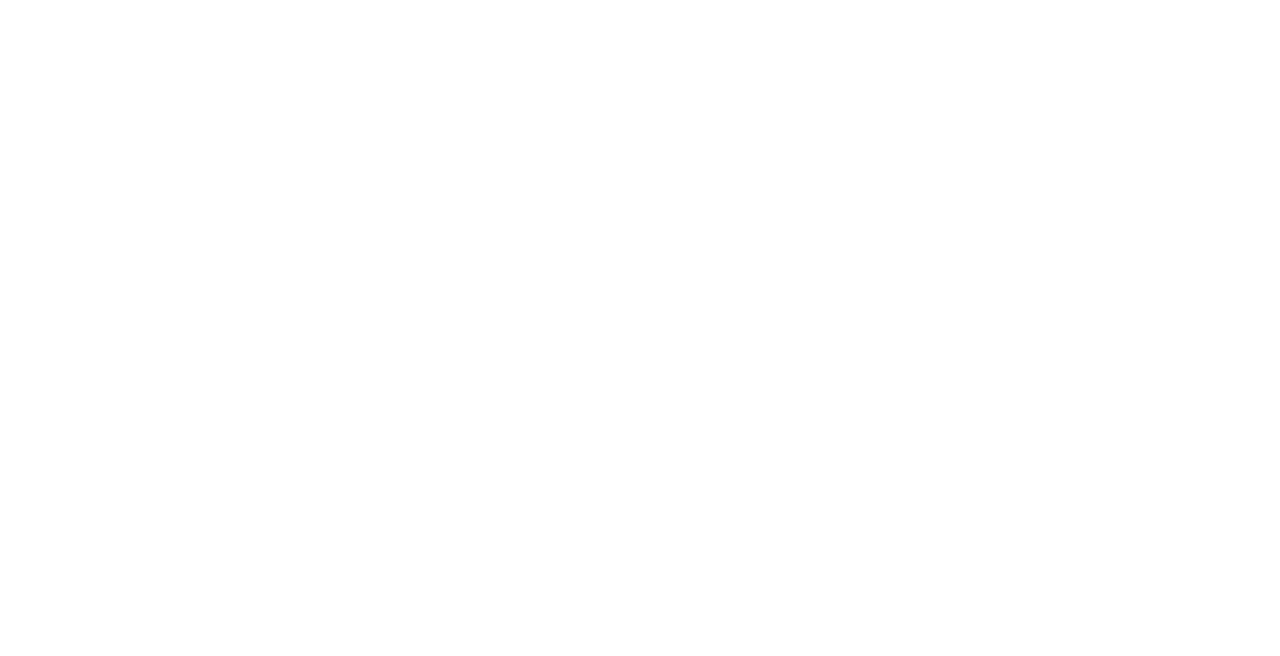
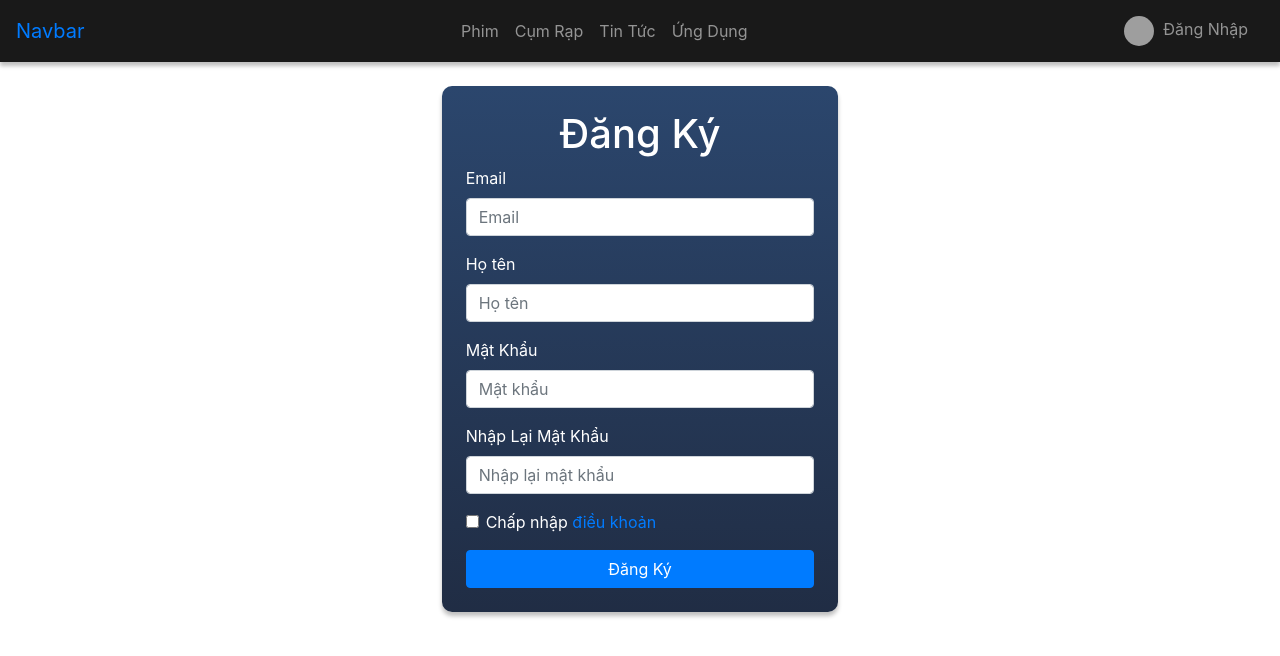
Before and after one commit to HoangTrieu2803/DoAnChuyenNganh, a React (Create React App) app: page /signup in a window 1280 px wide. Shown: the top 656 px of the page. Built offline with nearby package versions, Linux system fonts and the light colour scheme; grey boxes are pictures that could not be loaded.

Commit message:
giao dien trang dang ky va dang nhap

```diff
--- /dev/null
+++ b/src/containers/HomeTemplate/Components/HomeNavbar/index.css
@@ -0,0 +1,34 @@
+.navbar{
+    box-shadow: 0px 4px 4px rgba(0, 0, 0, 0.25);
+    background-color:  rgba(0,0,0,.9);
+}
+
+.navbar ul li a{
+    color:rgb(148 148 148);
+}
+
+.navbar ul li a:hover{
+    color:rgb(96 197 239);
+}
+
+.center {
+    display: flex;
+    justify-content: right;
+    margin: 0 auto;
+}
+
+.login{
+    color: inherit;
+    color:rgb(148 148 148);
+}
+
+.login:hover{
+    color: inherit;
+    color:rgb(148 148 148);
+}
+
+.login_img{
+    width: 30px;
+    height: 30px;
+    border-radius: 50px;
+}
--- a/src/containers/HomeTemplate/Components/HomeNavbar/index.js
+++ b/src/containers/HomeTemplate/Components/HomeNavbar/index.js
@@ -1,8 +1,10 @@
 import React from "react";
+import './index.css'
+
 export default function HomeNavbar() {
   return (
     <div>
-      <nav className="navbar navbar-expand-lg navbar-light bg-light">
+      <nav className="navbar navbar-expand-lg">
         <a className="navbar-brand" href={"/"}>
           Navbar
         </a>
@@ -18,23 +20,34 @@
           <span className="navbar-toggler-icon" />
         </button>
         <div className="collapse navbar-collapse" id="navbarSupportedContent">
-          <ul className="navbar-nav mr-auto">
-            <li className="nav-item active">
+          <ul className="navbar-nav mr-auto center">
+            <li className="nav-item">
               <a className="nav-link" href="#">
-                Home <span className="sr-only">(current)</span>
+                Phim <span className="sr-only">(current)</span>
               </a>
             </li>
             <li className="nav-item">
               <a className="nav-link" href="#">
-                Link
+                Cụm Rạp <span className="sr-only">(current)</span>
               </a>
             </li>
             <li className="nav-item">
-              <a className="nav-link" href={"/login"}>
-                Login
+              <a className="nav-link" href="#">
+                Tin Tức <span className="sr-only">(current)</span>
+              </a>
+            </li>
+            <li className="nav-item">
+              <a className="nav-link" href="#">
+                Ứng Dụng
               </a>
             </li>
           </ul>
+          <div>
+            <a className="nav-link login" href={"/login"}  >
+            <img className="login_img" src="https://i.ibb.co/PCjW83Y/avt.png" alt="user"/>
+              &nbsp; Đăng Nhập
+            </a>
+          </div>
         </div>
       </nav>
     </div>
--- /dev/null
+++ b/src/containers/HomeTemplate/Login/index.css
@@ -0,0 +1,16 @@
+.container .loginForm{
+    background: linear-gradient(180deg,rgba(20,50,93,.9),rgba(8,22,48,.9));
+    box-shadow: 0px 4px 4px rgba(0, 0, 0, 0.25);
+    border-radius: 10px;
+    animation-name: slidedown;
+    animation-duration: 1.5s;
+}
+
+@keyframes slidedown {
+    0% {
+        transform: translateY(-200px);
+    }
+    100% {
+        transform: translateY(0);
+    }
+}
--- a/src/containers/HomeTemplate/Login/index.js
+++ b/src/containers/HomeTemplate/Login/index.js
@@ -1,25 +1,46 @@
-import React from 'react'
+import React from "react";
+import './index.css'
 
 export default function Login() {
   return (
-    <div>
+    <div className="container col-4 mt-4 text-white ">
+      <div className="loginForm py-4 px-4">
+        <h1 className="text-center">
+          <stroke>Đăng Nhập</stroke>
+        </h1>
+        <small>
+          <i>Đăng nhập để được nhiều ưu đãi, mua vé và bảo mật thông tin!</i>
+        </small>
         <form>
           <div className="form-group">
-    <label htmlFor="exampleInputEmail1">Email address</label>
-    <input type="email" className="form-control" id="exampleInputEmail1" aria-describedby="emailHelp" />
-    <small id="emailHelp" className="form-text text-muted">We'll never share your email with anyone else.</small>
+            <label htmlFor="exampleInputEmail1">Email</label>
+            <input
+              type="email"
+              className="form-control"
+              id="exampleInputEmail1"
+              aria-describedby="emailHelp"
+              placeholder="Email"
+            />
           </div>
           <div className="form-group">
-    <label htmlFor="exampleInputPassword1">Password</label>
-    <input type="password" className="form-control" id="exampleInputPassword1" />
+            <label htmlFor="exampleInputPassword1">Mật Khẩu</label>
+            <input
+              type="password"
+              className="form-control"
+              id="exampleInputPassword1"
+              placeholder="Mật khẩu"
+            />
           </div>
-  <div className="form-group form-check">
-    <input type="checkbox" className="form-check-input" id="exampleCheck1" />
-    <label className="form-check-label" htmlFor="exampleCheck1">Check me out</label>
+          <button type="submit" className="btn btn-primary col-12">
+            Đăng Nhập
+          </button>
+        </form>
+        <div className="text-center pt-2">
+            <a href={"/signup"}>
+              Bạn chưa có tài khoản?
+            </a>
           </div>
-  <button type="submit" className="btn btn-primary">Submit</button>
-</form>
-
       </div>
-  )
+    </div>
+  );
 }
--- /dev/null
+++ b/src/containers/HomeTemplate/SignUp/index.js
@@ -0,0 +1,65 @@
+import React from 'react'
+
+export default function SignUp() {
+  return (
+    <div className="container col-4 mt-4 text-white ">
+      <div className="loginForm py-4 px-4">
+        <h1 className="text-center">
+          <stroke>Đăng Ký</stroke>
+        </h1>
+        <form>
+          <div className="form-group">
+            <label htmlFor="exampleInputEmail1">Email</label>
+            <input
+              type="email"
+              className="form-control"
+              id="exampleInputEmail1"
+              aria-describedby="emailHelp"
+              placeholder="Email"
+            />
+          </div>
+          <div className="form-group">
+            <label htmlFor="exampleInputPassword1">Họ tên</label>
+            <input
+              type="password"
+              className="form-control"
+              id="exampleInputPassword1"
+              placeholder="Họ tên"
+            />
+          </div>
+          <div className="form-group">
+            <label htmlFor="exampleInputPassword1">Mật Khẩu</label>
+            <input
+              type="password"
+              className="form-control"
+              id="exampleInputPassword1"
+              placeholder="Mật khẩu"
+            />
+          </div>
+          <div className="form-group">
+            <label htmlFor="exampleInputPassword1">Nhập Lại Mật Khẩu</label>
+            <input
+              type="password"
+              className="form-control"
+              id="exampleInputPassword1"
+              placeholder="Nhập lại mật khẩu"
+            />
+          </div>
+          <div className="form-group form-check">
+            <input
+              type="checkbox"
+              className="form-check-input"
+              id="exampleCheck1"
+            />
+            <label className="form-check-label" htmlFor="exampleCheck1">
+              Chấp nhập <a href="">điều khoản</a>
+            </label>
+          </div>
+          <button type="submit" className="btn btn-primary col-12">
+            Đăng Ký
+          </button>
+        </form>
+      </div>
+    </div>
+  )
+}
```
Also changed, not shown: src/routes/index.js (+7 -0 lines). Lines whose indentation alone changed are shown as unchanged.
